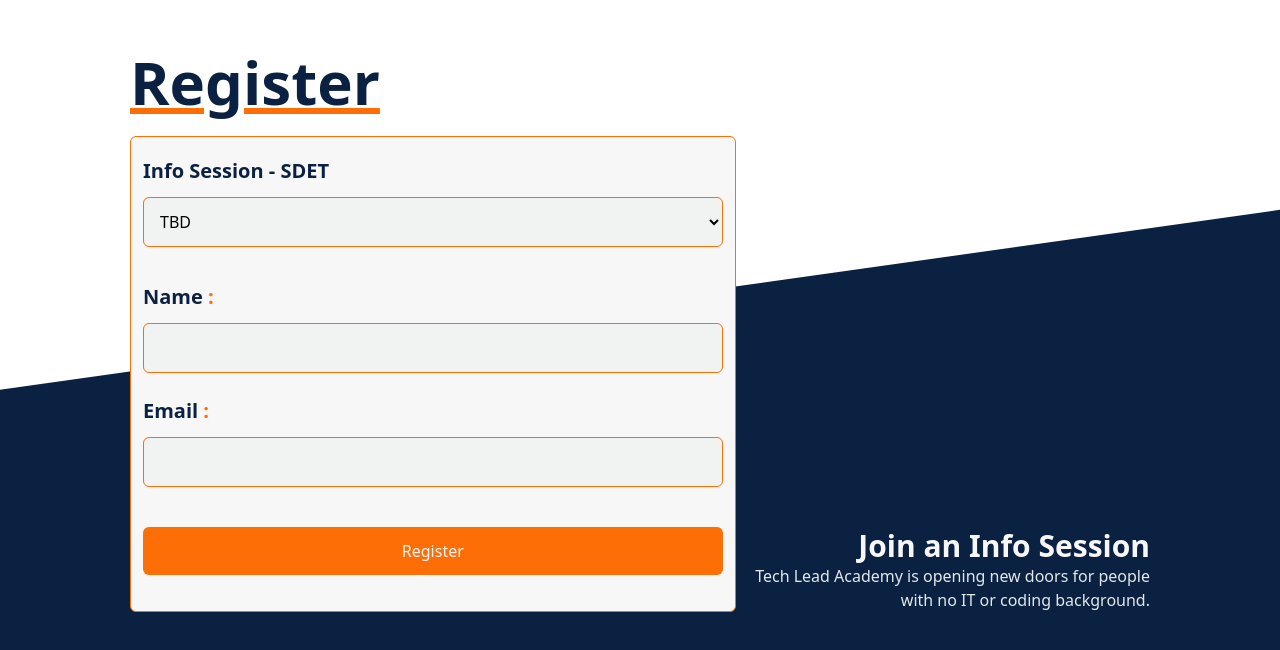
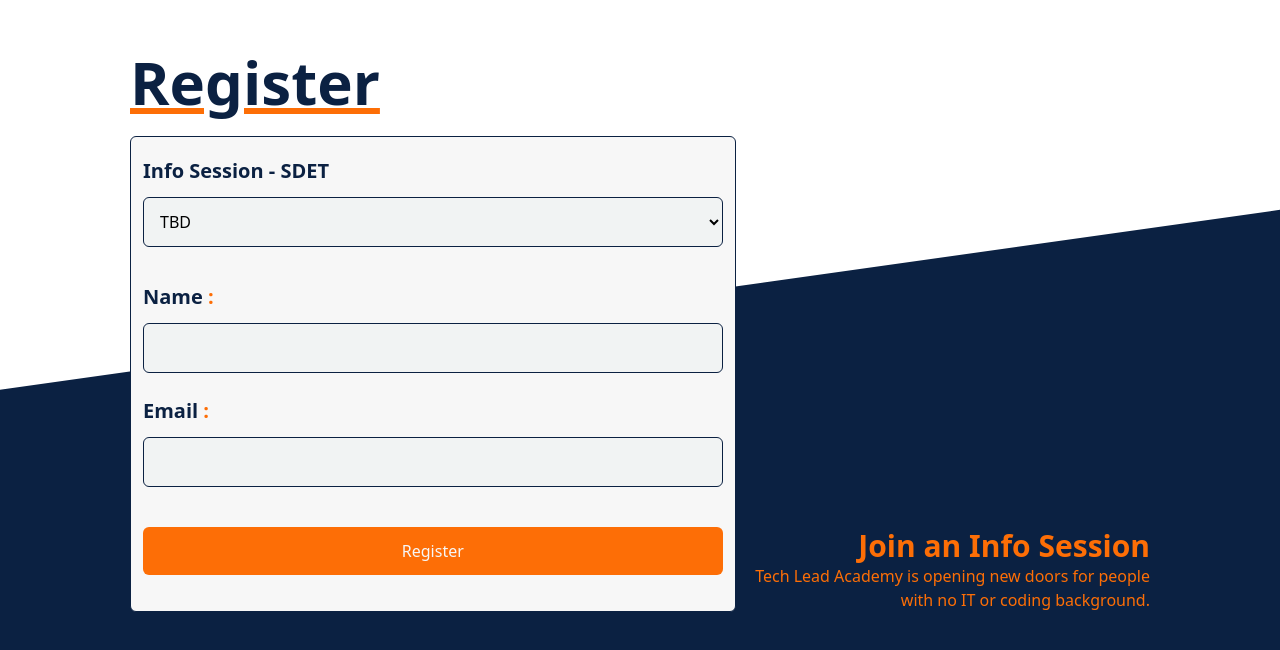
Before and after one commit to KaiIemsawat/tla-page, a React (Vite) app: page / in a window 1280 px wide. Shown: the part 6184-6834 px from the top of the page. Built offline with nearby package versions, Linux system fonts and the light colour scheme.

Commit message:
adjust trgister table

```diff
--- a/src/components/LgScreenRegister.jsx
+++ b/src/components/LgScreenRegister.jsx
@@ -16,13 +16,13 @@
                         Register
                     </h2>
                 </div>
-                <div className="border p-3 border-c-orange rounded-md bg-c-white mt-4">
+                <div className="border p-3 border-c-blue rounded-md bg-c-white mt-4">
                     <div className="flex flex-col gap-3">
                         <label className=" mt-2 font-semibold text-c-blue text-xl">
                             Info Session - SDET
                         </label>
                         <select
-                            className="border border-c-orange rounded-md p-3  bg-c-white-2 bg-opacity-30 mb-4"
+                            className="border border-c-blue rounded-md p-3  bg-c-white-2 bg-opacity-30 mb-4"
                             name=""
                             id=""
                         >
@@ -33,7 +33,7 @@
                             <span className="font-bold text-c-orange">:</span>
                         </label>
                         <input
-                            className="border border-c-orange rounded-md p-3 text-c-orange bg-c-white-2 bg-opacity-30 mb-4"
+                            className="border border-c-blue rounded-md p-3 text-c-orange bg-c-white-2 bg-opacity-30 mb-4"
                             type="text"
                             name="name"
                             id=""
@@ -45,7 +45,7 @@
                             <span className="font-bold text-c-orange">:</span>
                         </label>
                         <input
-                            className="border border-c-orange rounded-md p-3 text-c-orange bg-c-white-2 bg-opacity-30 mb-4"
+                            className="border border-c-blue rounded-md p-3 text-c-orange bg-c-white-2 bg-opacity-30 mb-4"
                             type="email"
                             name="email"
                             id=""
--- a/src/components/MobileRgister.jsx
+++ b/src/components/MobileRgister.jsx
@@ -7,13 +7,13 @@
                         Register
                     </h2>
                 </div>
-                <div className="border p-3 border-c-orange rounded-md bg-c-white mt-4">
+                <div className="border p-3 border-c-blue rounded-md bg-c-white mt-4">
                     <div className="flex flex-col gap-3">
                         <label className=" mt-2 font-semibold text-c-blue text-xl">
                             Info Session - SDET
                         </label>
                         <select
-                            className="border border-c-orange rounded-md p-3  bg-c-white-2 bg-opacity-30 mb-4"
+                            className="border border-c-blue rounded-md p-3  bg-c-white-2 bg-opacity-30 mb-4"
                             name=""
                             id=""
                         >
@@ -24,7 +24,7 @@
                             <span className="font-bold text-c-orange">:</span>
                         </label>
                         <input
-                            className="border border-c-orange rounded-md p-3 text-c-orange bg-c-white-2 bg-opacity-30 mb-4"
+                            className="border border-c-blue rounded-md p-3 text-c-orange bg-c-white-2 bg-opacity-30 mb-4"
                             type="text"
                             name="name"
                             id=""
@@ -36,7 +36,7 @@
                             <span className="font-bold text-c-orange">:</span>
                         </label>
                         <input
-                            className="border border-c-orange rounded-md p-3 text-c-orange bg-c-white-2 bg-opacity-30 mb-4"
+                            className="border border-c-blue rounded-md p-3 text-c-orange bg-c-white-2 bg-opacity-30 mb-4"
                             type="email"
                             name="email"
                             id=""
@@ -47,11 +47,11 @@
                     </button>
                 </div>
             </form>
-            <div className="col-span-2 items-end justify-end flex flex-col pt-4 text-end">
-                <h3 className="text-3xl font-semibold text-c-white">
+            <div className="col-span-2 items-end justify-end flex flex-col pt-4 text-end text-c-orange">
+                <h3 className="text-3xl font-semibold ">
                     Join an Info Session
                 </h3>
-                <p className="text-c-white-2 font-light">
+                <p className="font-light">
                     Tech Lead Academy is opening new doors for people with no IT
                     or coding background.
                 </p>
--- a/src/scenes/Register.jsx
+++ b/src/scenes/Register.jsx
@@ -27,12 +27,37 @@
         };
     }, []);
 
+    const [screenHeight, setScreenHeight] = useState(window.innerHeight);
+    const [isScreenTall, setIsScreenTall] = useState(false);
+
+    useEffect(() => {
+        const handleResize = () => {
+            setScreenHeight(window.innerHeight);
+
+            if (window.innerHeight > 900) {
+                setIsScreenTall(true);
+            } else {
+                setIsScreenTall(false);
+            }
+        };
+
+        window.addEventListener("resize", handleResize);
+
+        return () => {
+            window.removeEventListener("resize", handleResize);
+        };
+    }, []);
+
     return (
         <div
             className="w-full h-screen overflow-hidden relative px-8"
             name="register"
         >
-            <div className="flex flex-col justify-center items-center w-full h-full">
+            <div
+                className={`${
+                    isScreenTall ? "h-[900px]" : "h-full"
+                } flex flex-col justify-center items-center w-full `}
+            >
                 <div className="absolute bottom-0 left-1/2 transform -translate-x-1/3 translate-y-2/4 z-[-1]">
                     <div className="bg-c-blue w-[5000px] h-[1080px] rounded-[220px] rotate-[-8deg] "></div>
                 </div>
```
